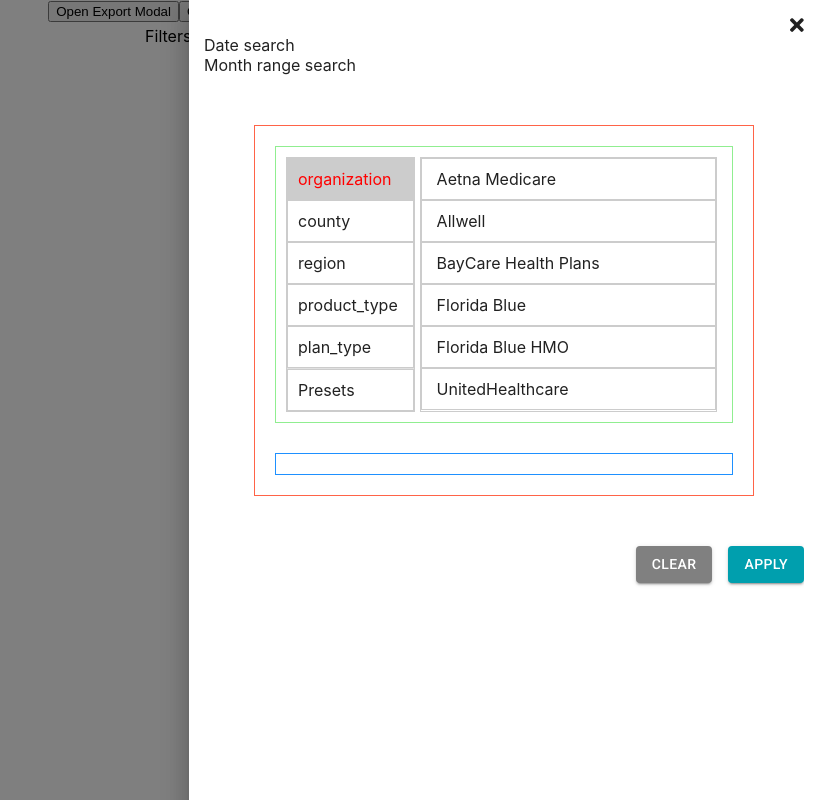
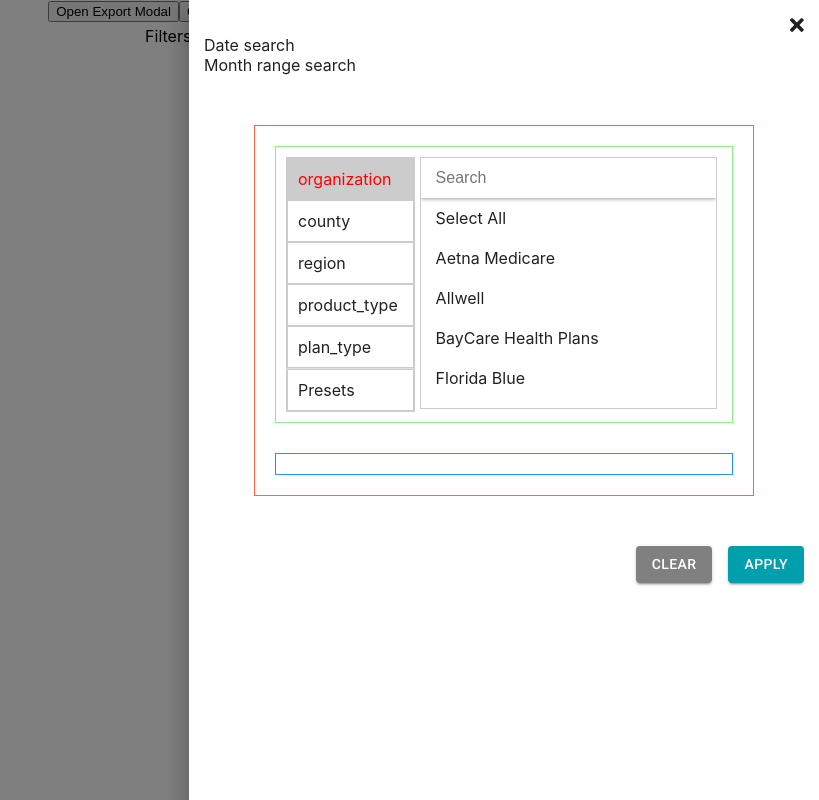
Before and after one commit to samz6/global_filters, a React (Create React App) app: page / in a window 1280 px wide. Both pictures are taken after a click on the element "Filters". Shown: the whole page, without its empty margins (461-1280 px from the left). Built offline with nearby package versions, Linux system fonts and the light colour scheme.

Commit message:
Implemented searh in category items

```diff
--- a/src/components/GlobalFilters/GlobalFilter.js
+++ b/src/components/GlobalFilters/GlobalFilter.js
@@ -86,6 +86,8 @@
     color: 'red'
   },
   rightContainer: {
+    maxHeight: 'calc(100vh - 550px)',
+    overflowY: 'auto',
     width: '70%',
     margin: '0 5px',
     display: 'flex',
@@ -95,7 +97,7 @@
   rightContainerItem: {
     minHeight: '40px',
     lineHeight: '40px',
-    border: '1px solid #ccc',
+    // border: '1px solid #ccc',
     padding: '0 15px',
     cursor: 'pointer',
     display: 'flex',
@@ -112,6 +114,30 @@
     display: 'flex',
     justifyContent: 'space-between',
     padding: '16px'
+  },
+  searchField: {
+    outline: 'none',
+    cursor: 'pointer',
+    display: 'block',
+    padding: '0 15px',
+    lineHeight: '40px',
+    width: '100%',
+    fontSize: '1rem',
+    boxSizing: 'border-box',
+    border: '0',
+    '-webkit-box-shadow': '0px 1px 4px 0px rgba(0,0,0,0.38)',
+    '-moz-box-shadow': '0px 1px 4px 0px rgba(0,0,0,0.38)',
+    'box-shadow': '0px 1px 4px 0px rgba(0,0,0,0.38)'
+  },
+  selectAll: {
+    cursor: 'pointer',
+    display: 'block',
+    padding: '0 15px',
+    lineHeight: '40px',
+    width: '100%',
+    fontSize: '1rem',
+    boxSizing: 'border-box',
+    border: '0'
   },
   presetListItemIConContainer: {},
   presetItemLabel: {
@@ -380,7 +406,8 @@
       currentPresetName: '',
       curPresetId: '',
       formDialogMode: false,
-      openAlertDialog: false
+      openAlertDialog: false,
+      categoryItemSearchToken: ''
     };
   }
 
@@ -407,7 +434,8 @@
         .map(item => ({
           value: item,
           isSelected: false,
-          isDisabled: false
+          isDisabled: false,
+          isIncludedInSearched: true
         }));
     });
 
@@ -415,7 +443,15 @@
   };
 
   categoryClickHandler = category => {
-    this.setState({ selectedCategory: category });
+    this.setState(
+      {
+        categoryItemSearchToken: ''
+      },
+      () => {
+        this.handleSearch();
+        this.setState({ selectedCategory: category });
+      }
+    );
   };
 
   categoryItemSelectionChangeHandler = (category, categoryValue, isItemSelected) => {
@@ -453,8 +489,98 @@
     this.filterData(category);
   };
 
+  filterData(category) {
+    const whereClause = {};
+    this.state.selectedFilter.forEach(sf => {
+      if (whereClause.hasOwnProperty(sf.category) === true) {
+        whereClause[sf.category] = [...whereClause[sf.category], sf.categoryVal];
+      } else {
+        whereClause[sf.category] = [sf.categoryVal];
+      }
+    });
+    let tmpFilteredData = JSON.parse(JSON.stringify(this.state.data));
+    tmpFilteredData = taffy
+      .taffy(tmpFilteredData)(whereClause)
+      .get();
+    const distinctAvailableCategories = {};
+    this.state.categories.forEach(categoryField => {
+      distinctAvailableCategories[categoryField] = {};
+    });
+    tmpFilteredData.forEach(item => {
+      this.state.categories.forEach(categoryField => {
+        distinctAvailableCategories[categoryField][item[categoryField]] = true;
+      });
+    });
+    let unSelectedFiltersObj = {};
+    const updatedCategories = {};
+    if (this.state.selectedFilter.length > 0) {
+      this.state.categories.forEach(categoryField => {
+        updatedCategories[categoryField] = this.state[categoryField];
+        if (category !== categoryField) {
+          for (let ci of updatedCategories[categoryField]) {
+            if (distinctAvailableCategories[categoryField].hasOwnProperty(ci.value)) {
+              ci.isDisabled = false;
+            } else {
+              ci.isDisabled = true;
+              unSelectedFiltersObj[`${categoryField}###${ci.value}`] = true;
+            }
+          }
+        }
+      });
+      this.setState({ ...updatedCategories, unSelectedFiltersObj });
+    }
+    if (this.state.selectedFilter.length === 0) {
+      const uniqueCategoriesItems = {};
+      this.state.categories.forEach(categoryField => {
+        uniqueCategoriesItems[categoryField] = this.state[categoryField];
+        uniqueCategoriesItems[categoryField].forEach(curCatoryItem => {
+          curCatoryItem.isDisabled = false;
+        });
+      });
+      this.setState(uniqueCategoriesItems);
+    }
+  }
+
+  searchTextChangeHandler = event => {
+    event.persist();
+    this.setState(
+      {
+        categoryItemSearchToken: event.target.value
+      },
+      () => {
+        this.handleSearch();
+      }
+    );
+  };
+
+  handleSearch = () => {
+    let categoryItems = this.state[this.state.selectedCategory];
+    let searchToken = this.state.categoryItemSearchToken;
+    if (searchToken) {
+      searchToken = searchToken.toLowerCase();
+      categoryItems.forEach(item => {
+        item['isIncludedInSearched'] = item.value.toLowerCase().includes(searchToken);
+      });
+    } else {
+      categoryItems.forEach(item => {
+        item['isIncludedInSearched'] = true;
+      });
+    }
+    this.setState({
+      [this.state.selectedCategory]: categoryItems
+    });
+  };
+
   presetsClickHandler = () => {
-    this.setState({ selectedCategory: 'presets' });
+    this.setState(
+      {
+        categoryItemSearchToken: ''
+      },
+      () => {
+        this.handleSearch();
+        this.setState({ selectedCategory: 'presets' });
+      }
+    );
   };
 
   presetEditClickHandler = preset => {
@@ -543,58 +669,6 @@
   handleDrawer = () => {
     this.setState({ globalFilterOpen: !this.state.globalFilterOpen });
   };
-
-  filterData(category) {
-    const whereClause = {};
-    this.state.selectedFilter.forEach(sf => {
-      if (whereClause.hasOwnProperty(sf.category) === true) {
-        whereClause[sf.category] = [...whereClause[sf.category], sf.categoryVal];
-      } else {
-        whereClause[sf.category] = [sf.categoryVal];
-      }
-    });
-    let tmpFilteredData = JSON.parse(JSON.stringify(this.state.data));
-    tmpFilteredData = taffy
-      .taffy(tmpFilteredData)(whereClause)
-      .get();
-    const distinctAvailableCategories = {};
-    this.state.categories.forEach(categoryField => {
-      distinctAvailableCategories[categoryField] = {};
-    });
-    tmpFilteredData.forEach(item => {
-      this.state.categories.forEach(categoryField => {
-        distinctAvailableCategories[categoryField][item[categoryField]] = true;
-      });
-    });
-    let unSelectedFiltersObj = {};
-    const updatedCategories = {};
-    if (this.state.selectedFilter.length > 0) {
-      this.state.categories.forEach(categoryField => {
-        updatedCategories[categoryField] = this.state[categoryField];
-        if (category !== categoryField) {
-          for (let ci of updatedCategories[categoryField]) {
-            if (distinctAvailableCategories[categoryField].hasOwnProperty(ci.value)) {
-              ci.isDisabled = false;
-            } else {
-              ci.isDisabled = true;
-              unSelectedFiltersObj[`${categoryField}###${ci.value}`] = true;
-            }
-          }
-        }
-      });
-      this.setState({ ...updatedCategories, unSelectedFiltersObj });
-    }
-    if (this.state.selectedFilter.length === 0) {
-      const uniqueCategoriesItems = {};
-      this.state.categories.forEach(categoryField => {
-        uniqueCategoriesItems[categoryField] = this.state[categoryField];
-        uniqueCategoriesItems[categoryField].forEach(curCatoryItem => {
-          curCatoryItem.isDisabled = false;
-        });
-      });
-      this.setState(uniqueCategoriesItems);
-    }
-  }
 
   render() {
     const { globalFilterOpen } = this.state;
@@ -716,6 +790,14 @@
                     </List>
                   ) : (
                     <div>
+                      <input
+                        type="text"
+                        placeholder="Search"
+                        value={this.state.categoryItemSearchToken}
+                        className={classes.searchField}
+                        onChange={this.searchTextChangeHandler}
+                      />
+                      <div className={classes.selectAll}>Select All</div>
                       {this.state[this.state.selectedCategory].map(categoryItem => {
                         return (
                           <div
@@ -723,7 +805,9 @@
                             className={
                               classes.rightContainerItem +
                               ' ' +
-                              (categoryItem.isDisabled ? classes.categoryItemDisabled : ' ')
+                              (categoryItem.isDisabled || !categoryItem.isIncludedInSearched
+                                ? classes.categoryItemDisabled
+                                : ' ')
                             }
                             onClick={this.categoryItemSelectionChangeHandler.bind(
                               this,
```
